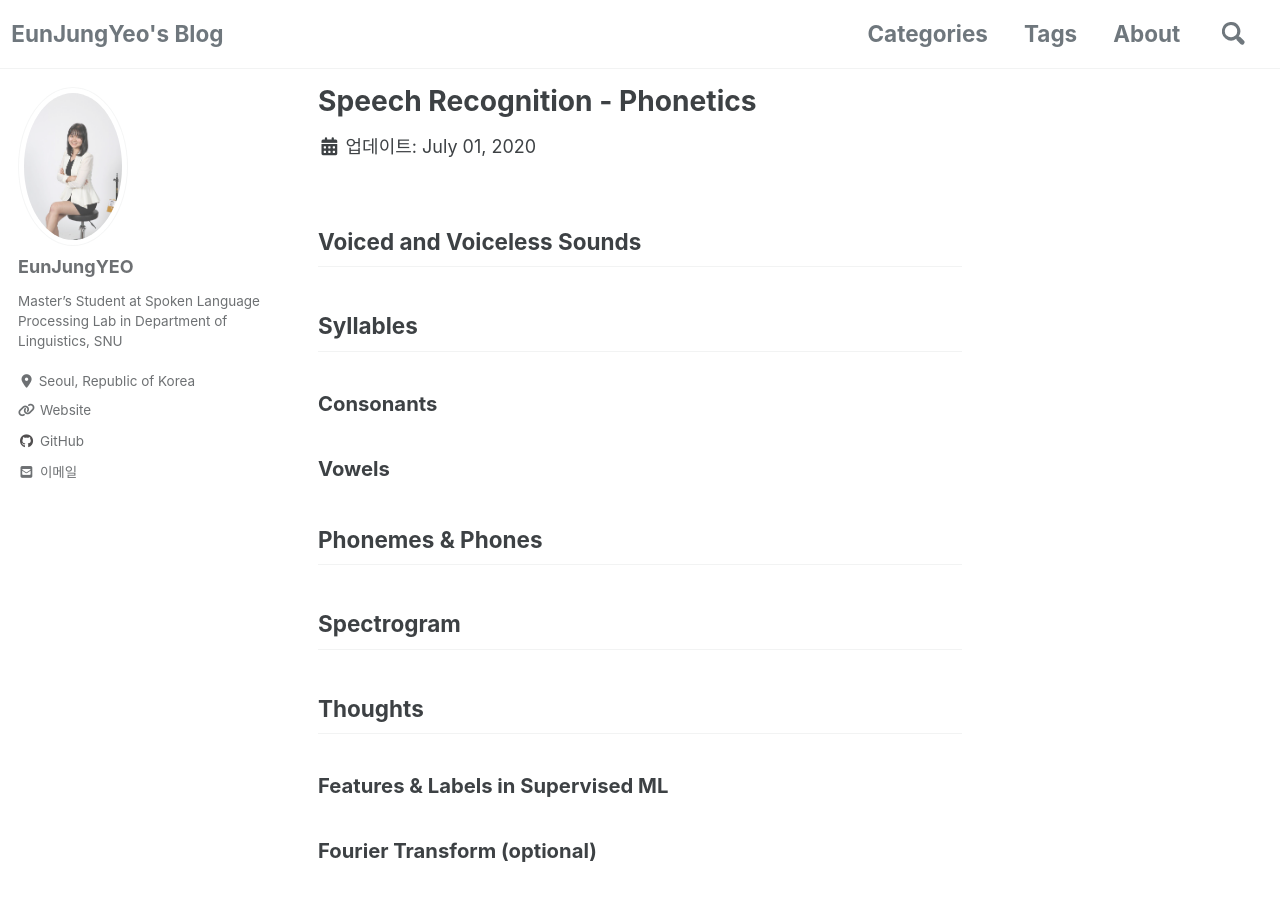
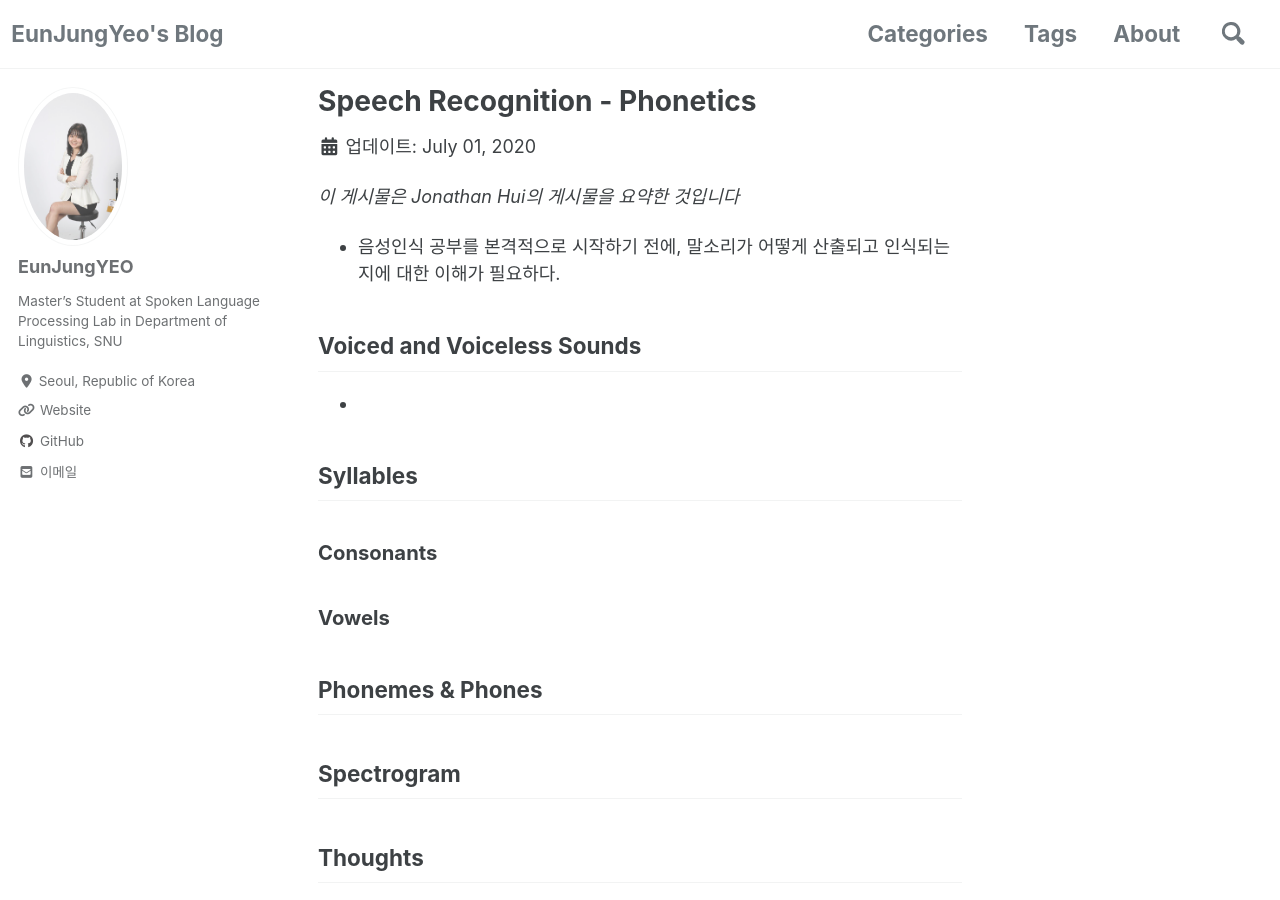
Before and after one commit to eunjung31/eunjung31.github.io, a Jekyll site: the page built from _posts/2020-07-01-SpeechRecognition1.md, in a window 1280 px wide and 900 px high. Built offline with Jekyll 4.4.1, drawn with Linux system fonts in a browser that asks for light colours; cached includes are drawn as plain includes; nearby versions of some CDN libraries.

Commit message:
Update 2020-07-01-SpeechRecognition1.md

```diff
--- a/_posts/2020-07-01-SpeechRecognition1.md
+++ b/_posts/2020-07-01-SpeechRecognition1.md
@@ -10,7 +10,12 @@ tags:
 last_modified_at: 2020-07-01
 ---
 
+*이 게시물은 Jonathan Hui의 게시물을 요약한 것입니다*
+
+- 음성인식 공부를 본격적으로 시작하기 전에, 말소리가 어떻게 산출되고 인식되는지에 대한 이해가 필요하다.
+
 ## Voiced and Voiceless Sounds
+ -
 
 ## Syllables
 ### Consonants
```
